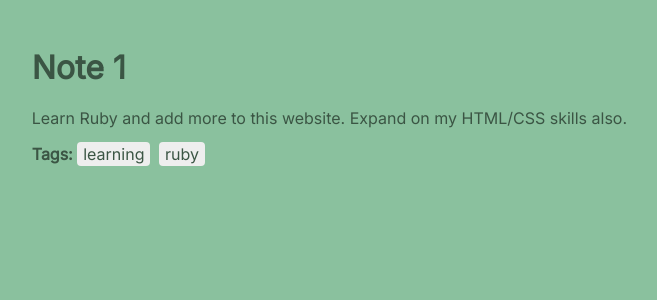
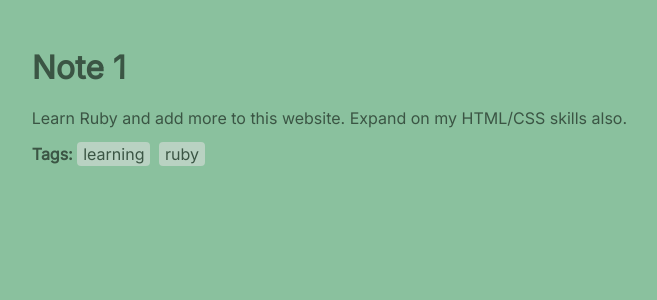
Before and after one commit to KaileyLiou/Jekyll-Theme, a Jekyll site: the page built from notes/note1.md, in a window 1280 px wide. Shown: the top 300 px of the page, without its empty margins (255-912 px from the left). Built offline with Jekyll 4.4.1, drawn with Linux system fonts in a browser that asks for light colours.

Commit message:
edited tag

```diff
--- a/_layouts/default.html
+++ b/_layouts/default.html
@@ -6,7 +6,7 @@
     {% if page.tags %}
       <p><strong>Tags:</strong>
         {% for tag in page.tags %}
-          <span style="background:#eee; padding:2px 6px; margin-right:4px; border-radius:4px;">{{ tag }}</span>
+          <span style="background:#b9d2c2; padding:2px 6px; margin-right:4px; border-radius:4px;">{{ tag }}</span>
         {% endfor %}
       </p>
     {% endif %}
```
